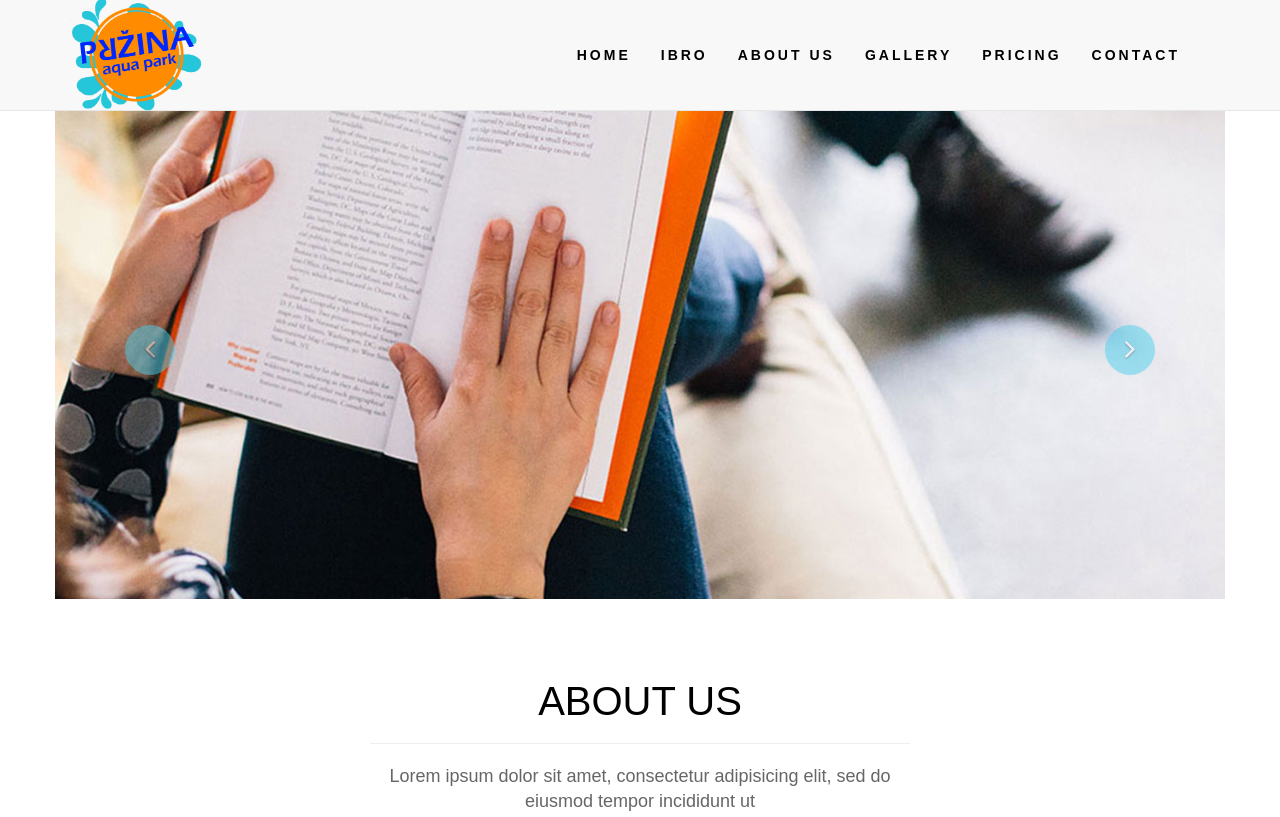
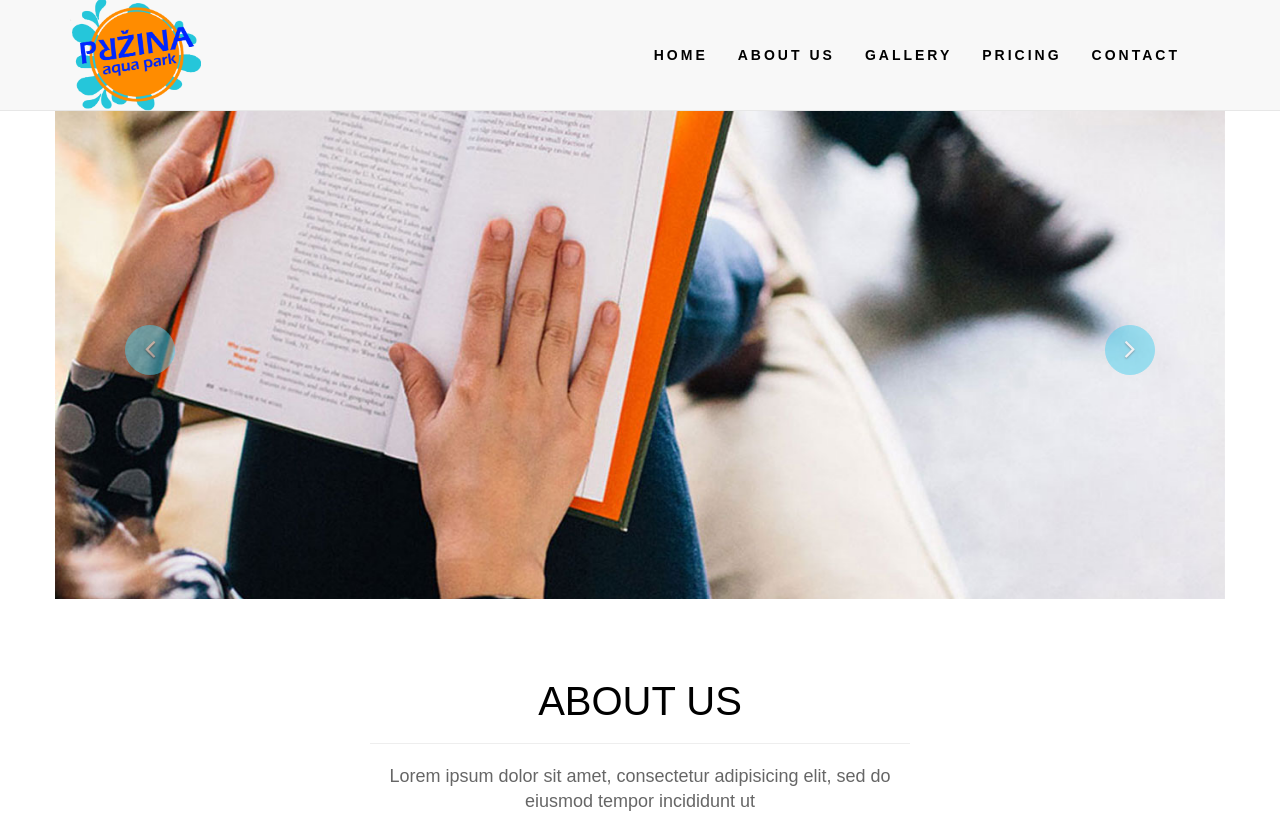
Before and after one commit to andrejpavlovic4/aquapark, a plain HTML site: page index.html in a window 1280 px wide. Shown: the top 817 px of the page. Drawn offline with Linux system fonts and the light colour scheme; some packages are replaced by stand-ins of ours; a web font is replaced by a local one.

Commit message:
maknut ibro

```diff
--- a/index.html
+++ b/index.html
@@ -44,7 +44,6 @@
 						<div class="collapse navbar-collapse" id="menu">
 							<ul class="nav navbar-nav navbar-right">
 								<li><a href="#home">Home</a></li>
-								<li><a href="#home">ibro</a></li>
 								<li><a href="#about">About Us</a></li>
 								<li><a href="#gallery">Gallery</a></li>
 								<li><a href="#pricing">Pricing</a></li>
```
